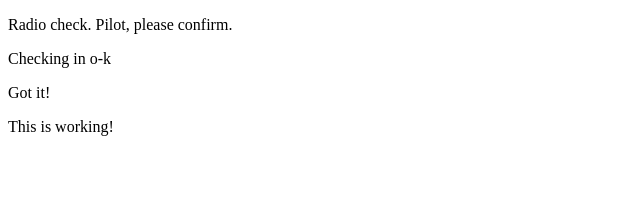
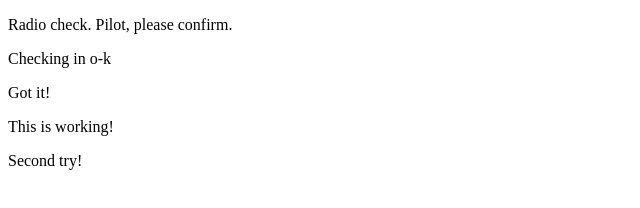
Before and after one commit to gazouworld/communication-log, a plain HTML site: page index.html in a window 1280 px wide. Shown: the full height of the page, 0-640 px from the left. Drawn offline with Linux system fonts and the light colour scheme.

Commit message:
Second try

```diff
--- a/index.html
+++ b/index.html
@@ -6,6 +6,7 @@
    <p>Checking in o-k</p>
    <p>Got it!</p>
    <p>This is working!</p>
+   <p>Second try!</p>
 
 </body>
 
```
